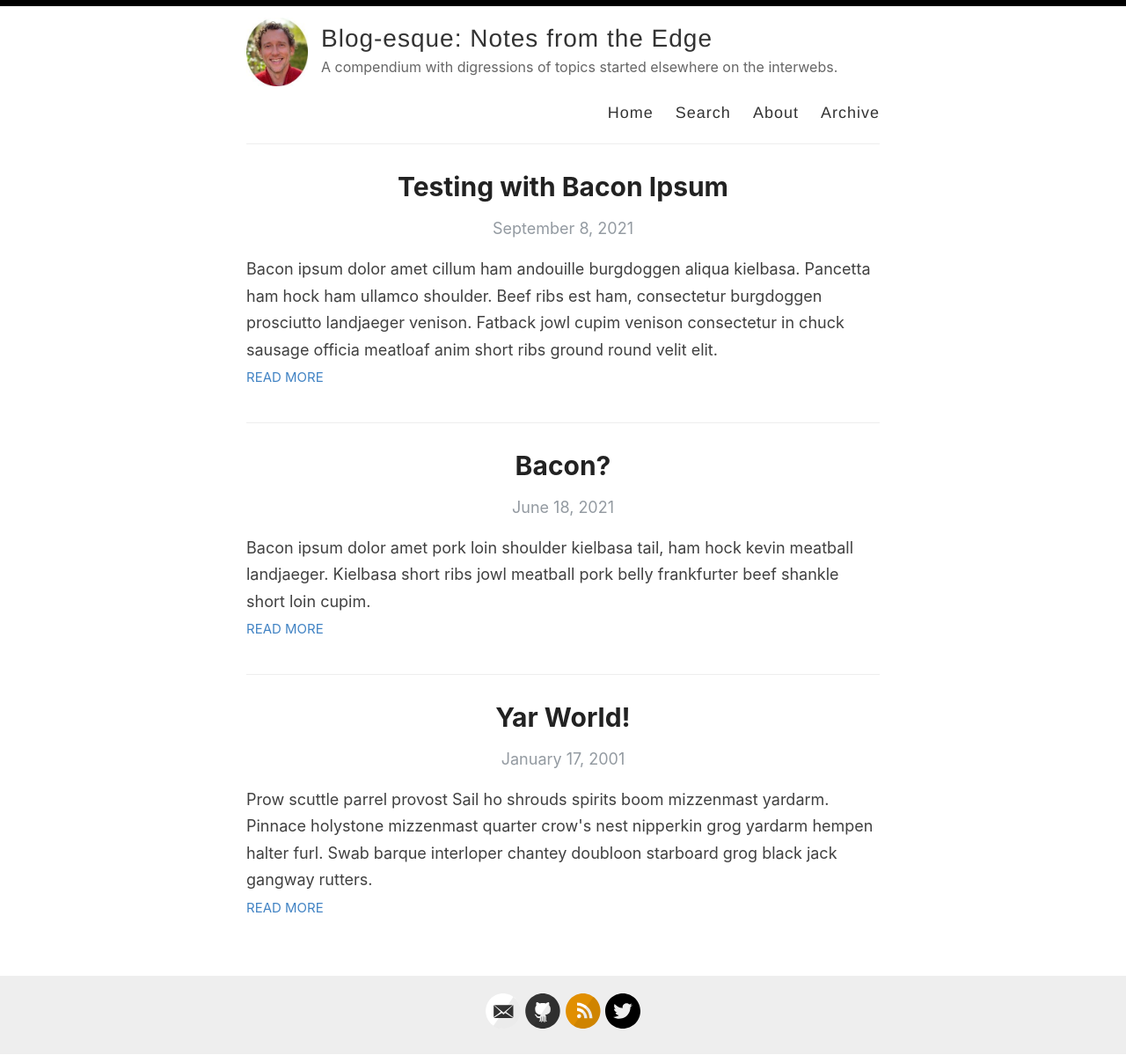
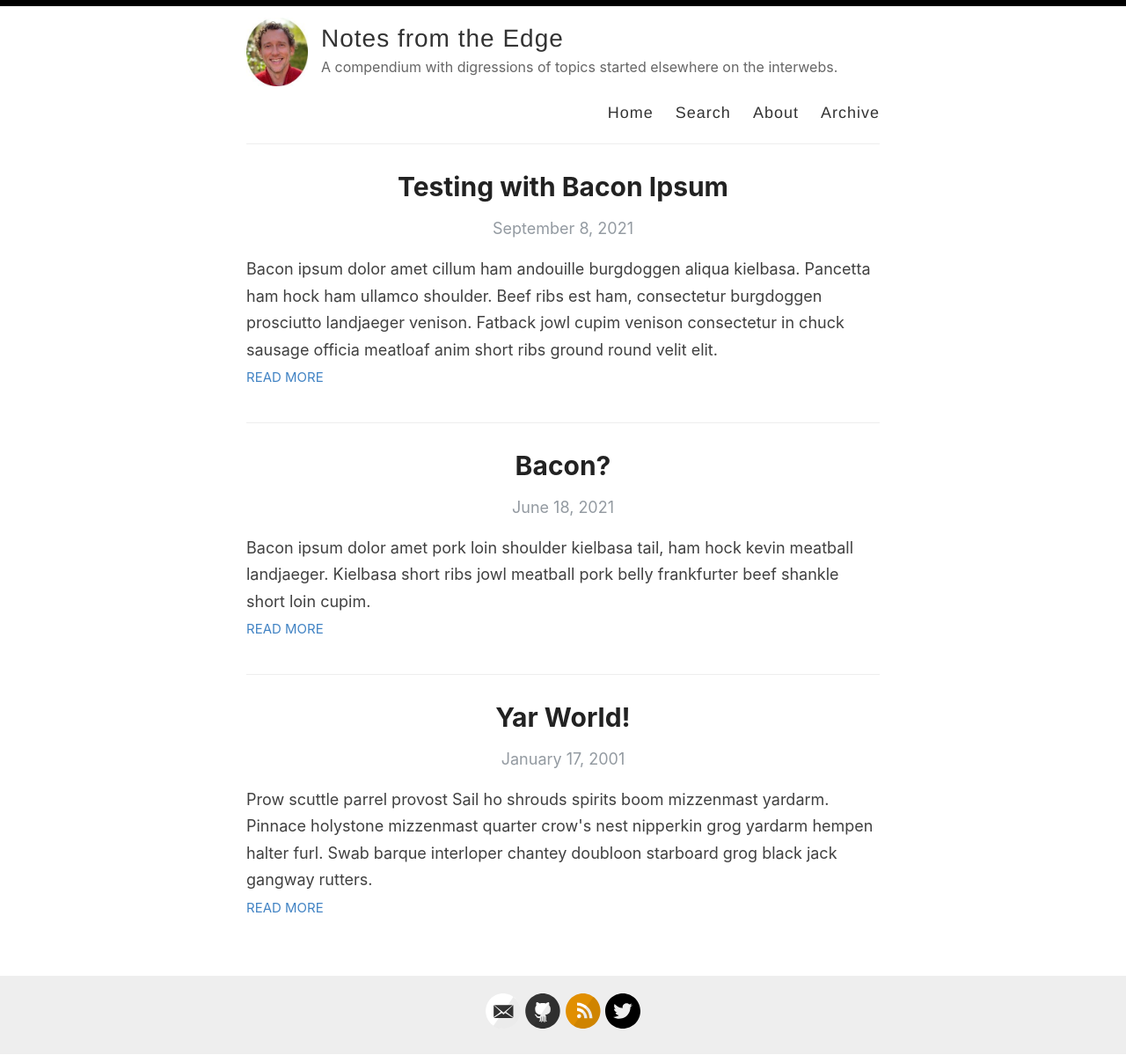
Before and after one commit to neely/neely.github.io, a Jekyll site: the page built from index.html, in a window 1280 px wide. Shown: the whole page at 88% size. Built offline with Jekyll 4.4.1, drawn with Linux system fonts in a browser that asks for light colours; the list of posts is cut into pages by our own code.

Commit message:
Update _config.yml

```diff
--- a/_config.yml
+++ b/_config.yml
@@ -3,10 +3,10 @@
 #
 
 # Name of your site (displayed in the header)
-name: "Blog-esque: Notes from the Edge"
+name: Notes from the Edge
 
 # Name of the author
-author: Ben Neely (@neely615)
+author: Ben Neely
 
 # Short bio or description (displayed in the header)
 description: A compendium with digressions of topics started elsewhere on the interwebs.
@@ -39,7 +39,7 @@ footer-links:
 # google_analytics:
 
 # For newer "GA4" analytics, use the following instead of the "UA" entry above
-#google_analytics_ga4:
+google_analytics_ga4: 2999802879
 
 # Your website URL (e.g. http://amitmerchant1990.github.io or http://www.amitmerchant.com)
 # Used for Sitemap.xml and your RSS feed
```
